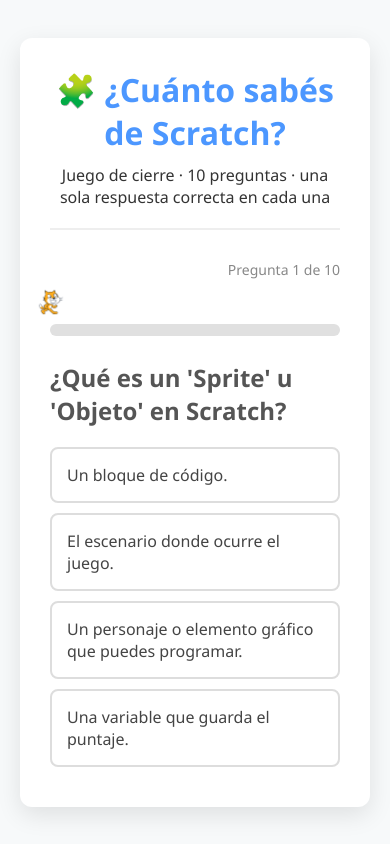
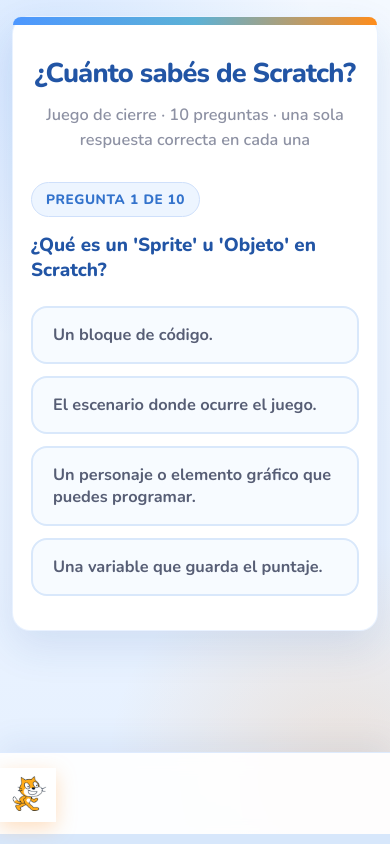
Before and after one commit to Daiana213/Scratch, a plain HTML site: page index.html in a window 390 px wide. Both pictures are taken after a click on the button "¡Empezar a jugar!". Drawn offline with nearby package versions, Linux system fonts and the light colour scheme.

Commit message:
Refactor HTML structure and enhance CSS styles for improved layout and design. Introduce global progress area and update JavaScript to manage progress display during the quiz.

```diff
--- a/index.html
+++ b/index.html
@@ -7,9 +7,10 @@
     <link rel="stylesheet" href="style.css">
 </head>
 <body>
+    <div class="page">
         <div class="container">
             <header>
-            <h1>🧩 ¿Cuánto sabés de Scratch?</h1>
+                <h1>¿Cuánto sabés de Scratch?</h1>
                 <p>Juego de cierre · 10 preguntas · una sola respuesta correcta en cada una</p>
             </header>
 
@@ -21,12 +22,8 @@
                 </div>
 
                 <div id="quiz-screen" class="hidden">
-                <div class="progress-text">Pregunta <span id="current-question">1</span> de 10</div>
-                <div class="progress-container">
-                    <img src="cat.png" alt="Scratch Cat" id="progress-cat">
-                    <div class="progress-bar-bg">
-                        <div id="progress-bar-fill"></div>
-                    </div>
+                    <div class="quiz-meta">
+                        <span class="quiz-badge">Pregunta <span id="current-question">1</span> de 10</span>
                     </div>
                     <h2 id="question-text">Pregunta</h2>
                     <div id="options-container">
@@ -49,6 +46,17 @@
                 </div>
             </main>
         </div>
+    </div>
+
+    <div id="global-progress-area" class="hidden">
+        <div class="progress-container">
+            <img src="./cat.png" alt="" id="progress-cat">
+            <div class="progress-bar-bg">
+                <div id="progress-bar-fill"></div>
+            </div>
+        </div>
+    </div>
+
     <script src="script.js"></script>
 </body>
 </html>
--- a/script.js
+++ b/script.js
@@ -139,15 +139,18 @@
 function startGame() {
     startScreen.classList.add('hidden');
     quizScreen.classList.remove('hidden');
+    document.getElementById('global-progress-area').classList.remove('hidden');
     currentQuestionIndex = 0;
     score = 0;
     showQuestion();
 }
 
 function updateProgress() {
-    const progressPercentage = (currentQuestionIndex / questions.length) * 100;
+    const progressRatio = currentQuestionIndex / questions.length;
+    const progressPercentage = progressRatio * 100;
     progressBarFill.style.width = `${progressPercentage}%`;
-    progressCat.style.left = `${progressPercentage}%`;
+    // El gato recorre el ancho completo sin salir de la pantalla
+    progressCat.style.left = `calc(${progressRatio} * (100% - 56px) + 28px)`;
 }
 
 function showQuestion() {
@@ -202,6 +205,7 @@
 
 function showEndScreen() {
     quizScreen.classList.add('hidden');
+    document.getElementById('global-progress-area').classList.add('hidden');
     endScreen.classList.remove('hidden');
     scoreSpan.textContent = score;
 
--- a/style.css
+++ b/style.css
@@ -1,164 +1,294 @@
+@import url('https://fonts.googleapis.com/css2?family=Nunito:wght@500;600;700;800&display=swap');
+
 :root {
-    --primary-color: #4c97ff; /* Scratch blue */
-    --secondary-color: #ff8c1a; /* Scratch orange */
-    --correct-color: #4cbfe6; /* Light blue/greenish */
-    --wrong-color: #ff6680; /* Pinkish red */
-    --bg-color: #f7f9fa;
-    --text-color: #333;
+    --scratch-blue: #4d97ff;
+    --scratch-blue-dark: #3373cc;
+    --scratch-orange: #ff8c1a;
+    --scratch-orange-dark: #e07610;
+    --scratch-navy: #2255a5;
+    --scratch-ink: #575e75;
+    --scratch-muted: #8d91a3;
+    --scratch-cyan: #5cb1d6;
+    --scratch-green: #0fbd8c;
+    --scratch-pink: #ff6680;
+    --bg: #eaf4ff;
+    --card: #ffffff;
+    --option-bg: #f7fbff;
+    --border: #d9e8fb;
+    --radius-sm: 12px;
+    --radius-md: 16px;
+    --radius-lg: 24px;
+    --radius-pill: 999px;
+    --progress-height: 92px;
+    --shadow: 0 16px 40px rgba(34, 85, 165, 0.12);
 }
 
 * {
     box-sizing: border-box;
     margin: 0;
     padding: 0;
-    font-family: 'Segoe UI', Tahoma, Geneva, Verdana, sans-serif;
+    font-family: 'Nunito', sans-serif;
 }
 
 body {
-    background-color: var(--bg-color);
-    color: var(--text-color);
+    background-color: var(--bg);
+    background-image:
+        radial-gradient(circle at 12% 8%, rgba(77, 151, 255, 0.18), transparent 32%),
+        radial-gradient(circle at 88% 92%, rgba(255, 140, 26, 0.16), transparent 28%),
+        linear-gradient(180deg, #f4f9ff 0%, #e5f0ff 100%);
+    color: var(--scratch-ink);
+    min-height: 100vh;
+    -webkit-font-smoothing: antialiased;
+    line-height: 1.55;
+}
+
+.page {
+    min-height: 100vh;
     display: flex;
     justify-content: center;
+    align-items: flex-start;
+    padding: 32px 20px calc(var(--progress-height) + 28px);
+}
+
+body:has(#global-progress-area.hidden) .page {
+    padding-bottom: 32px;
     align-items: center;
-    min-height: 100vh;
-    padding: 20px;
 }
 
 .container {
-    background-color: white;
-    border-radius: 12px;
-    box-shadow: 0 8px 24px rgba(0, 0, 0, 0.1);
-    max-width: 600px;
+    background: var(--card);
+    border-radius: var(--radius-lg);
+    box-shadow: var(--shadow);
+    border: 1px solid rgba(77, 151, 255, 0.12);
+    max-width: 640px;
     width: 100%;
-    padding: 30px;
+    padding: 40px 40px 36px;
+    position: relative;
+}
+
+.container::before {
+    content: "";
+    position: absolute;
+    top: 0;
+    left: 0;
+    right: 0;
+    height: 8px;
+    background: linear-gradient(90deg, var(--scratch-blue), var(--scratch-cyan), var(--scratch-orange));
+    border-radius: var(--radius-lg) var(--radius-lg) 0 0;
 }
 
 header {
     text-align: center;
-    margin-bottom: 30px;
-    border-bottom: 2px solid #eee;
-    padding-bottom: 20px;
+    margin-bottom: 28px;
+    padding-top: 8px;
 }
 
 h1 {
-    color: var(--primary-color);
-    margin-bottom: 10px;
+    font-size: 2.15rem;
+    font-weight: 800;
+    color: var(--scratch-navy);
+    margin-bottom: 8px;
+    letter-spacing: -0.03em;
+}
+
+header p {
+    color: var(--scratch-muted);
+    font-size: 1.02rem;
+    font-weight: 600;
 }
 
 h2 {
-    margin-bottom: 20px;
-    color: #555;
+    font-size: 1.45rem;
+    font-weight: 800;
+    margin-bottom: 14px;
+    color: var(--scratch-navy);
+}
+
+#start-screen p,
+#end-screen p {
+    color: var(--scratch-muted);
+    font-size: 1.05rem;
+    margin-bottom: 24px;
+    font-weight: 600;
 }
 
 .hidden {
     display: none !important;
 }
 
+.quiz-meta {
+    display: flex;
+    justify-content: flex-start;
+    margin-bottom: 16px;
+}
+
+.quiz-badge {
+    display: inline-flex;
+    align-items: center;
+    gap: 0.35em;
+    background: #edf5ff;
+    color: var(--scratch-blue-dark);
+    border: 1px solid #cfe0fb;
+    border-radius: var(--radius-pill);
+    padding: 6px 14px;
+    font-size: 0.85rem;
+    font-weight: 800;
+    letter-spacing: 0.04em;
+    text-transform: uppercase;
+}
+
 .btn {
-    background-color: var(--primary-color);
-    color: white;
+    background: var(--scratch-orange);
+    color: #fff;
     border: none;
-    padding: 12px 24px;
-    font-size: 16px;
-    border-radius: 6px;
+    padding: 14px 28px;
+    font-size: 1.05rem;
+    font-weight: 800;
+    border-radius: var(--radius-pill);
     cursor: pointer;
-    font-weight: bold;
-    transition: background-color 0.2s;
+    transition: transform 0.18s ease, box-shadow 0.18s ease, background 0.18s ease;
     width: 100%;
     margin-top: 20px;
+    box-shadow: 0 8px 0 var(--scratch-orange-dark);
 }
 
 .btn:hover {
-    background-color: #3373cc;
+    background: #ff9d38;
+    transform: translateY(-1px);
+}
+
+.btn:active {
+    transform: translateY(4px);
+    box-shadow: 0 4px 0 var(--scratch-orange-dark);
 }
 
 .option-btn {
-    background-color: white;
-    border: 2px solid #ddd;
-    color: #444;
-    padding: 15px;
-    margin-bottom: 10px;
-    border-radius: 8px;
+    background-color: var(--option-bg);
+    border: 2px solid var(--border);
+    color: var(--scratch-ink);
+    padding: 16px 20px;
+    margin-bottom: 12px;
+    border-radius: var(--radius-md);
     cursor: pointer;
     width: 100%;
     text-align: left;
-    font-size: 16px;
-    transition: all 0.2s;
+    font-size: 1.02rem;
+    font-weight: 700;
+    transition: border-color 0.18s ease, transform 0.18s ease, background 0.18s ease, box-shadow 0.18s ease;
 }
 
 .option-btn:hover:not(:disabled) {
-    background-color: #f0f8ff;
-    border-color: var(--primary-color);
+    border-color: var(--scratch-blue);
+    background: #eef6ff;
+    transform: translateY(-1px);
+    box-shadow: 0 6px 16px rgba(77, 151, 255, 0.12);
 }
 
 .option-btn.correct {
-    background-color: #e6f7ef;
-    border-color: #0f9d58;
-    color: #0f9d58;
+    background-color: #e9fbf4;
+    border-color: var(--scratch-green);
+    color: #0a8f6a;
 }
 
 .option-btn.wrong {
-    background-color: #fce8e6;
-    border-color: #d23f31;
-    color: #d23f31;
+    background-color: #fff0f3;
+    border-color: var(--scratch-pink);
+    color: #d94a64;
 }
 
 .option-btn:disabled {
     cursor: not-allowed;
 }
 
-.progress-text {
-    font-size: 14px;
-    color: #888;
-    margin-bottom: 5px;
-    text-align: right;
+#question-text {
+    font-size: 1.35rem;
+    font-weight: 800;
+    margin-bottom: 22px;
+    line-height: 1.35;
+    color: var(--scratch-navy);
+}
+
+#global-progress-area {
+    position: fixed;
+    left: 0;
+    right: 0;
+    bottom: 0;
+    width: 100%;
+    height: var(--progress-height);
+    z-index: 1000;
+    background: rgba(255, 255, 255, 0.92);
+    border-top: 1px solid rgba(77, 151, 255, 0.18);
+    backdrop-filter: blur(10px);
+    -webkit-backdrop-filter: blur(10px);
+    box-shadow: 0 -10px 30px rgba(34, 85, 165, 0.08);
+}
+
+#global-progress-area.hidden {
+    display: none !important;
 }
 
 .progress-container {
     position: relative;
     width: 100%;
-    margin-bottom: 25px;
-    padding-top: 40px; /* Space for the cat */
+    height: 100%;
 }
 
 #progress-cat {
     position: absolute;
-    top: 0;
+    bottom: 22px;
     left: 0;
-    width: 40px;
+    width: 56px;
     height: auto;
     transform: translateX(-50%);
-    transition: left 0.5s ease-in-out;
+    transition: left 0.6s cubic-bezier(0.34, 1.56, 0.64, 1);
     z-index: 2;
+    filter: drop-shadow(0 6px 10px rgba(255, 140, 26, 0.28));
+    pointer-events: none;
 }
 
 .progress-bar-bg {
-    background-color: #e0e0e0;
-    border-radius: 10px;
-    height: 12px;
+    background-color: #d7e7fb;
+    height: 10px;
     width: 100%;
-    overflow: hidden;
-    position: relative;
+    position: absolute;
+    bottom: 0;
+    left: 0;
 }
 
 #progress-bar-fill {
-    background-color: var(--primary-color);
+    background: linear-gradient(90deg, var(--scratch-blue), var(--scratch-orange));
     height: 100%;
     width: 0%;
-    transition: width 0.5s ease-in-out;
+    transition: width 0.6s cubic-bezier(0.2, 0.8, 0.2, 1);
 }
 
 #feedback-container {
-    margin-top: 20px;
-    padding: 15px;
-    border-radius: 8px;
-    background-color: #f8f9fa;
-    border-left: 4px solid var(--secondary-color);
+    margin-top: 8px;
+    padding: 18px 20px 8px;
+    border-radius: var(--radius-md);
+    background-color: #f3f8ff;
+    border: 1px solid var(--border);
+    animation: slideUp 0.35s ease;
+}
+
+@keyframes slideUp {
+    from { opacity: 0; transform: translateY(10px); }
+    to { opacity: 1; transform: translateY(0); }
 }
 
 #feedback-text {
-    font-size: 15px;
-    line-height: 1.5;
+    font-size: 1rem;
+    line-height: 1.55;
+    color: var(--scratch-ink);
+    font-weight: 600;
+}
+
+#feedback-text strong {
+    font-weight: 800;
+    color: var(--scratch-navy);
+    display: block;
+    margin-bottom: 6px;
+    font-size: 1.1rem;
 }
 
 #end-screen {
@@ -166,8 +296,28 @@
 }
 
 .score-display {
-    font-size: 48px;
-    font-weight: bold;
-    color: var(--primary-color);
-    margin: 20px 0;
+    font-size: 4.2rem;
+    font-weight: 800;
+    color: var(--scratch-blue);
+    margin: 8px 0 16px;
+    letter-spacing: -0.04em;
 }
+
+@media (max-width: 600px) {
+    .page {
+        padding: 16px 12px calc(var(--progress-height) + 16px);
+    }
+
+    .container {
+        padding: 28px 18px 22px;
+        border-radius: 18px;
+    }
+
+    h1 {
+        font-size: 1.7rem;
+    }
+
+    #question-text {
+        font-size: 1.18rem;
+    }
+}
```
Lines whose indentation alone changed are shown as unchanged.
